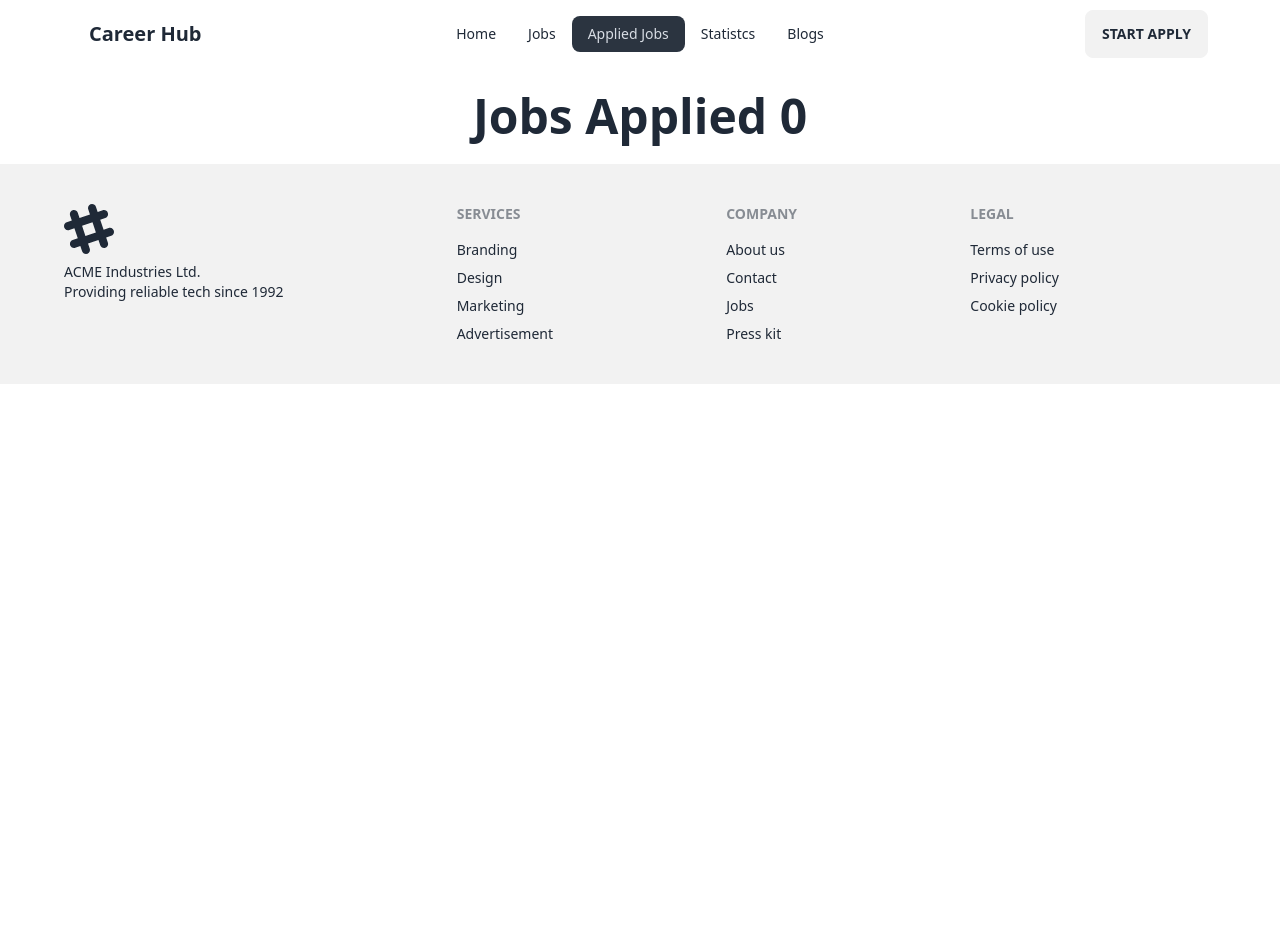
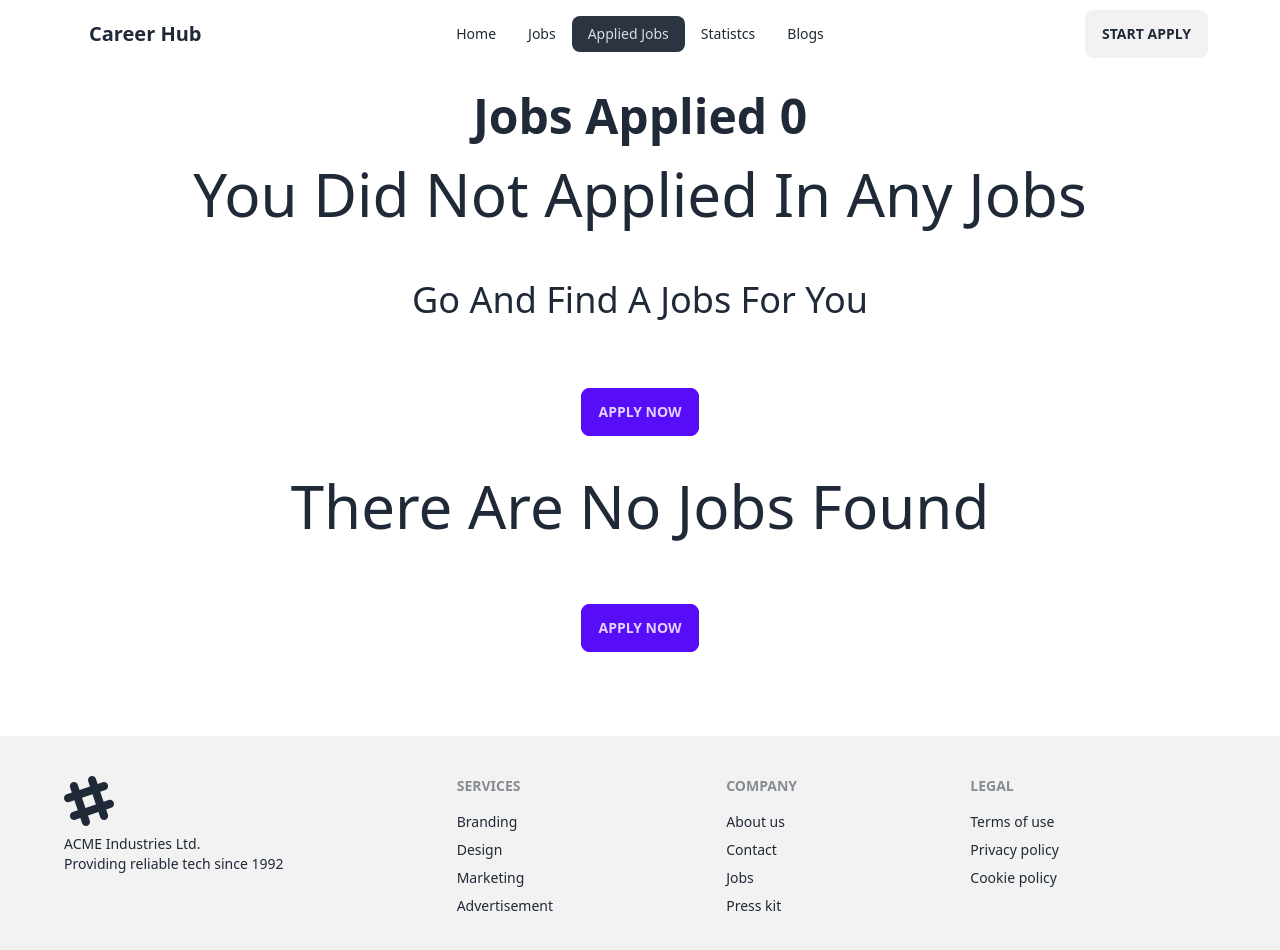
Before and after one commit to ayon121/React-Carrier-Hub-Project, a React (Vite) app: page /applied in a window 1280 px wide. Shown: the top 950 px of the page. Before the commit the page ends 800 px from the top, so only its background shows below. Built offline with nearby package versions, Linux system fonts and the light colour scheme.

Commit message:
applied jobs filter added

```diff
--- a/src/Components/Applied_Jobs/AppliedJobs.jsx
+++ b/src/Components/Applied_Jobs/AppliedJobs.jsx
@@ -8,6 +8,21 @@ import AppliedJob from '../AppliedJob/AppliedJob';
 const AppliedJobs = props => {
     const jobs = useLoaderData()
     const [appliedJobs , setAppliedJobs] = useState([])
+    const [displayjobs , setDisplayJobs] = useState([])
+
+    const handleJobsFilter = filter => {
+        if(filter === 'all'){
+            setDisplayJobs(appliedJobs)
+        }
+        else if(filter === 'remote'){
+            const remoteJobs = appliedJobs.filter(job => job.remote_or_onsite === 'Remote')
+            setDisplayJobs(remoteJobs)
+        }
+        else if(filter === 'onsite'){
+            const remoteJobs = appliedJobs.filter(job => job.remote_or_onsite === 'Onsite')
+            setDisplayJobs(remoteJobs)
+        }
+    }
 
     useEffect(()=> {
         const storedJobIds = getStoredJobApplication()
@@ -24,15 +39,41 @@ const AppliedJobs = props => {
                 }
             }
             setAppliedJobs(JobsApplied)
+            setDisplayJobs(JobsApplied)
         }
-    },[])
+    },[jobs])
     return (
-        <div>
+        <div className='mb-11'>
             <h1 className='text-5xl text-center font-bold mt-6 mb-4'>Jobs Applied {appliedJobs.length}</h1>
              <div>
                 {
-                    appliedJobs.map(appliedJob =><AppliedJob key={appliedJob.id} Job={appliedJob}></AppliedJob>)
+                    displayjobs.map(appliedJob =><AppliedJob key={appliedJob.id} Job={appliedJob}></AppliedJob>)
                 }
+             </div>
+             {/* <div className='flex gap-4 justify-center mt-8'>
+                <button className='btn btn-primary' onClick={() => handleJobsFilter('all')}>All</button>
+                <button className='btn btn-primary'  onClick={() => handleJobsFilter('remote')}>Remote</button>
+                <button className='btn btn-primary'  onClick={()=> handleJobsFilter('onsite')}>Onsite</button>
+             </div> */}
+             <div className={appliedJobs == 0 || 'hidden'}>
+                <h1 className='text-6xl text-center mt-6 mb-14'>You Did Not Applied In Any Jobs</h1>
+                <h1 className='text-4xl text-center mt-6 mb-14'>Go And Find A Jobs For You</h1>
+                <div className='flex justify-center'>
+                    <button className='btn btn-primary mt-3 mb-4 '>Apply Now</button>
+                </div>
+             </div>
+             <div className={displayjobs == 0 || 'hidden'}>
+                <h1 className='text-6xl text-center mt-6 mb-14'>There Are No Jobs Found</h1>
+                <div className='flex justify-center'>
+                    <button className='btn btn-primary mt-3 mb-4 '>Apply Now</button>
+                </div>
+             </div>
+             <div className={displayjobs == 0 && 'hidden'}>
+                <div className='flex gap-4 justify-center mt-8'>
+                    <button className='btn btn-primary' onClick={() => handleJobsFilter('all')}>All</button>
+                    <button className='btn btn-primary'  onClick={() => handleJobsFilter('remote')}>Remote</button>
+                    <button className='btn btn-primary'  onClick={()=> handleJobsFilter('onsite')}>Onsite</button>
+                </div>
              </div>
         </div>
     );
--- a/src/Components/FeaturedJobs/FeaturedJobs.jsx
+++ b/src/Components/FeaturedJobs/FeaturedJobs.jsx
@@ -22,7 +22,7 @@ const FeaturedJobs = ()=> {
                 <h1 className='text-4xl text-center mt-5 mb-3'>Featured Jobs {jobs.length}</h1>
                 <p className='text-center mb-3'>Explore thousands of jobs opportunities with all information you need. Its your Future</p>
             </div>
-            <div className='grid grid-cols-2 gap-6 mt-8'>
+            <div className='grid grid-cols-1 m-2 md:grid-cols-2 gap-6 mt-8'>
                 {
                     jobs.slice(0 , datalenght).map(job => <Job key={job.id} job={job}></Job>)
                 }
--- a/src/Components/Root/Root.jsx
+++ b/src/Components/Root/Root.jsx
@@ -7,7 +7,7 @@ import Header from '../Header/Header';
 const Root = () => {
     return (
         <div>
-            <div className='max-w-6xl mx-auto mb-6'>
+            <div className='max-w-6xl mx-auto mb-6 flex flex-col flex-grow'>
                 <Header></Header>
                 <Outlet></Outlet>
             </div>
```
